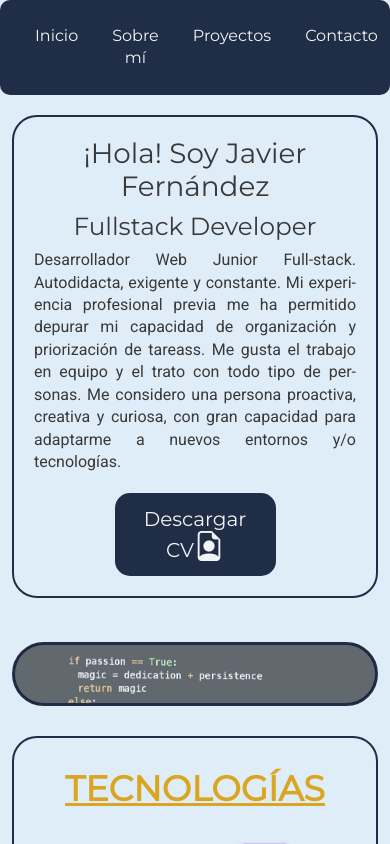
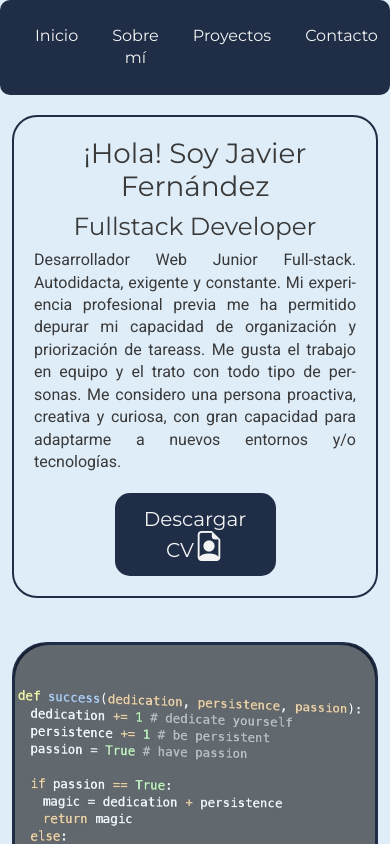
Before and after one commit to javifer89/Portfolio, an Angular app: page / in a window 390 px wide. Shown: the top 844 px of the page. Built offline with nearby package versions, Linux system fonts and the light colour scheme.

Commit message:
corregida seccion welcome en la home, y corregido el margen de proyectos

```diff
--- a/src/app/components/home/home.component.css
+++ b/src/app/components/home/home.component.css
@@ -8,7 +8,8 @@
     display: flex;
     flex-flow: row nowrap;
     width: 100%;
-    height: 35vh;
+    /* height: 65vh; */
+    /* height: 30%; */
     margin-top: 20px;
     gap: 1rem;
 }
@@ -38,8 +39,10 @@
     background-size: cover;
     background-position: center;
     width: 50%;
-    height: 30.5vh;
+    /* height: 30.5vh; */
     /* max-height: 30vh; */
+        height: 100%;
+
     border-radius: 25px;
     zoom: 115%;
 }
@@ -158,7 +161,7 @@ border-radius: 25px;
         display: flex;
         flex-flow: column;
         width: 100%;
-        height: 70vh;
+        height: 100vh;
         margin-top: 20px;
     }
     .hero {
@@ -176,4 +179,5 @@ border-radius: 25px;
     .about {
         width: 100%;
     }
+
 }
--- a/src/app/components/projects/projects.component.css
+++ b/src/app/components/projects/projects.component.css
@@ -1,7 +1,7 @@
 .container {
     margin-top: 25px;
+    padding: 20px;
     /*margin-bottom: 30px; */
-    padding: 20px;
     display: flex;
     width: 100%;
     /* height: 40vh; */
@@ -84,6 +84,9 @@
 
 
 @media (max-width: 768px) {
+    .container{
+        width: 95%;
+    }
     .container h2 {
         position: inherit;
         top: none;
@@ -94,7 +97,7 @@
         flex: 0 0 calc(100% - 20px);
         box-sizing: border-box;
         text-align: center;
-
+padding: 10px;
         margin: 10px;
         margin-top: 30px;
 
```
